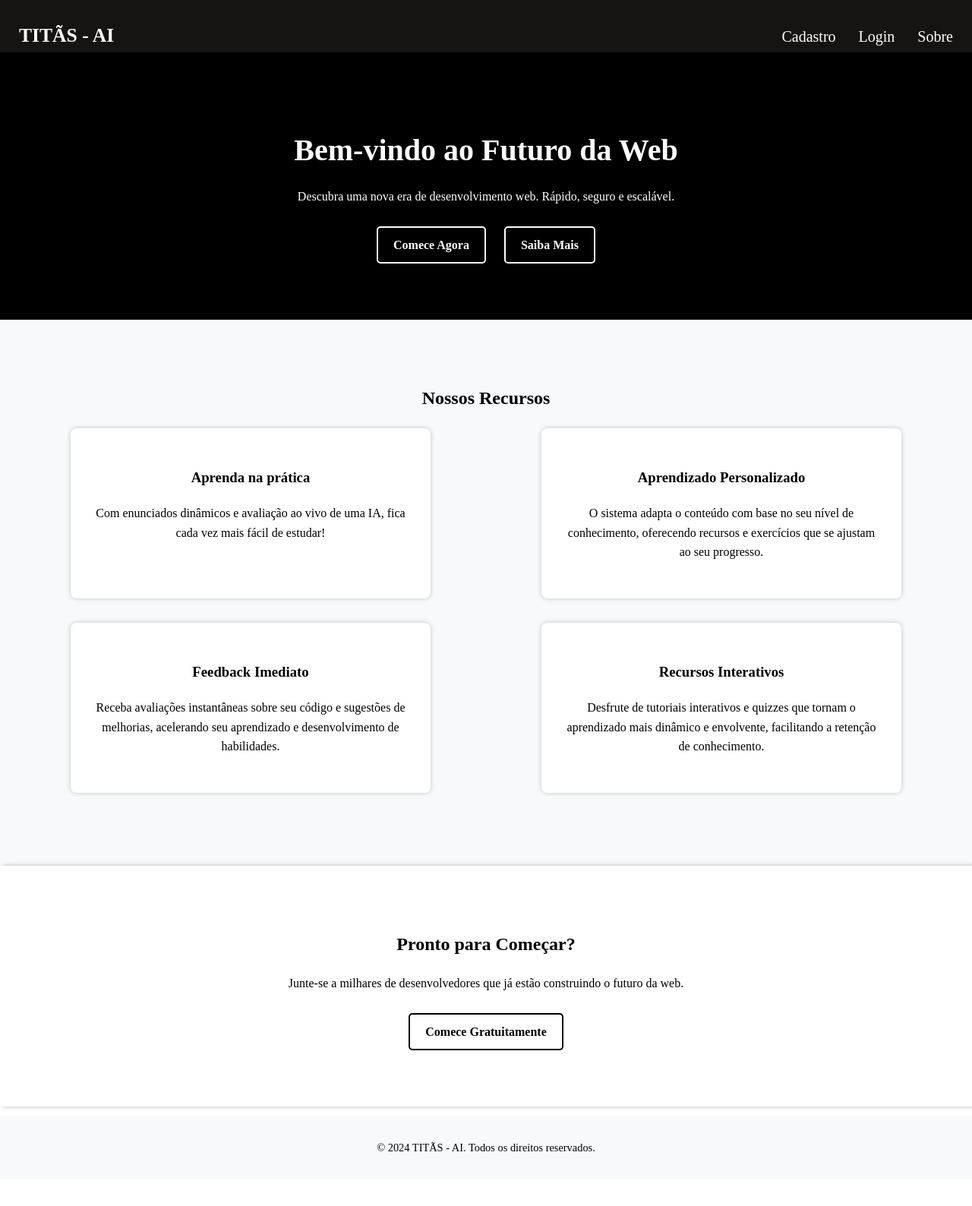
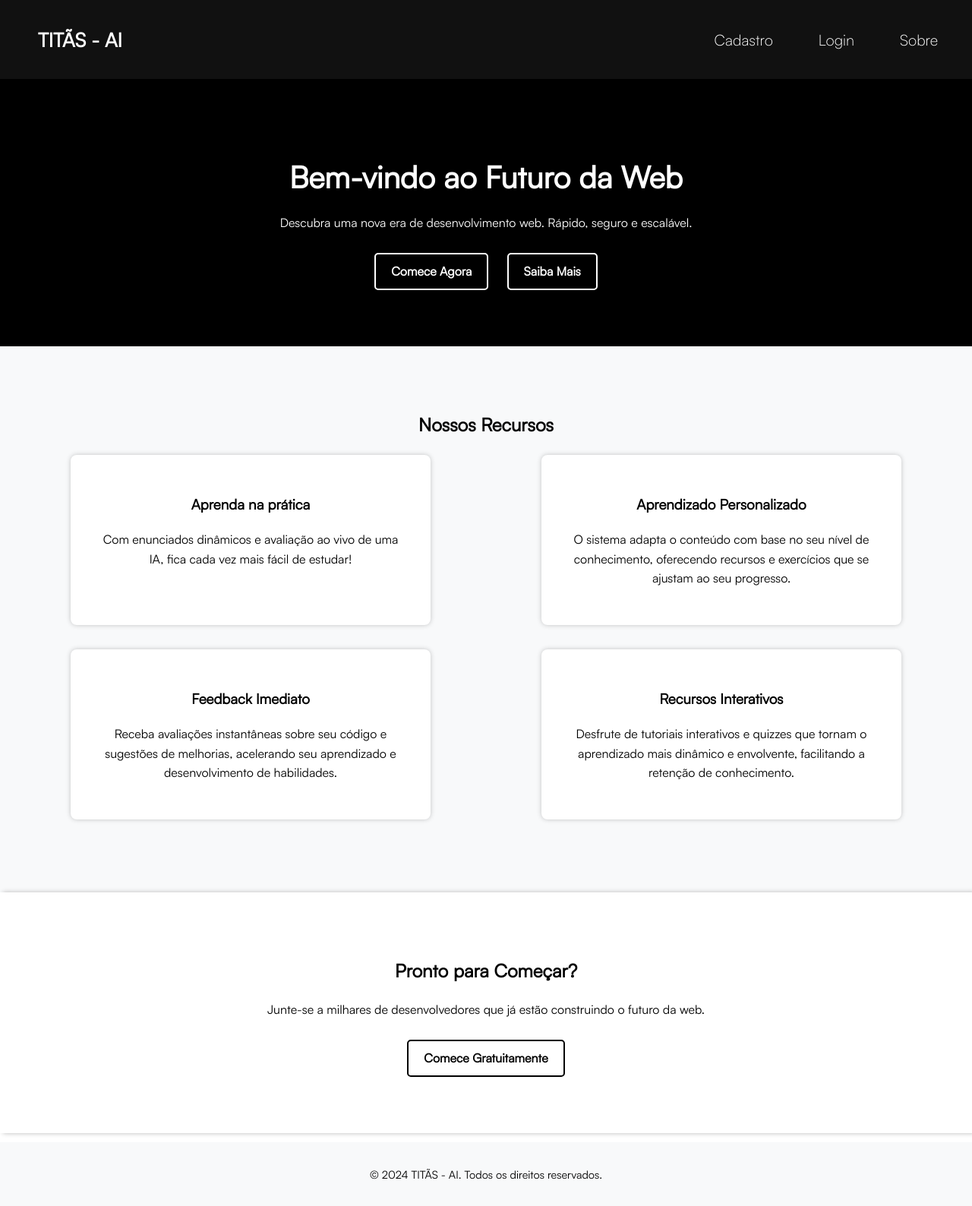
Before and after one commit to TITAS-IA/PROJ-IA-PYTHON, a Flask app: template IA-TITAS/templates/home.html in a window 1280 px wide. Shown: the whole page at 76% size. Before the commit the page ends 1516 px from the top, so only its background shows below. Run offline with Flask 3, Linux system fonts and the light colour scheme; the template is opened without the code that fills it, so the values that code supplies are empty.

Commit message:
concerto de merge conflits

```diff
--- a/IA-TITAS/static/css/Style.css
+++ b/IA-TITAS/static/css/Style.css
@@ -51,6 +51,6 @@ body {
     font-weight: bold;
 }
 
-#btn {
+/*#btn {
 
 }
--- a/IA-TITAS/static/css/StyleHome.css
+++ b/IA-TITAS/static/css/StyleHome.css
@@ -2,9 +2,27 @@ body, html {
     margin: 0;
     padding: 0;
     box-sizing: border-box;
-    font-family: Satoshi;
+    font-family: 'Satoshi-regular';
     line-height: 1.6;
 }
+
+@font-face {
+    font-family: 'Satoshi-Light';
+    src: url('../fonts/Satoshi-Light.woff2') format('woff2'),
+         url('../fonts/Satoshi-Light.woff') format('woff'),
+         url('../fonts/Satoshi-Light.ttf') format('truetype');
+    font-weight: 300;
+    font-display: swap;
+    font-style: normal;
+  }
+
+@font-face {
+    font-family: 'Satoshi-regular';
+    src: url(../fonts/Satoshi-Regular.woff2) format('woff2'),
+        url(../fonts/Satoshi-Regular.woff) format('woff'),
+        url(../fonts/Satoshi-Regular.ttf) format('truetype');
+}
+
 
 .container {
     margin: auto;
@@ -12,9 +30,10 @@ body, html {
 }
 
 header {
-    background-color: #161313;
-    padding: 0 0;
+    background-color: #111111;
+    padding: 0 ;
     display: flex;
+    align-items: center;
 }
 
 nav {
@@ -23,9 +42,6 @@ nav {
     flex-flow: row wrap;
     justify-content: space-between;
     align-items: center;
-    padding: 10px;
-    margin-bottom: 0px;
-    margin-top: -15px;
 }
 
 nav ul {
@@ -38,14 +54,21 @@ nav ul {
 
 nav ul li {
     margin-left: 15px;
-    margin-right: 15px;
+    margin-right: 45px;
 }
 
 nav a {
     text-decoration: none;
     padding: 15px;
+    margin-left: 35px;
     color: white;
     font-size: 20px;
+    font-family:  'Satoshi-regular';
+}
+
+nav li a {
+    font-family: 'Satoshi-light';
+    margin-left: 0;
 }
 
 nav li a:hover{
@@ -76,7 +99,6 @@ nav li a:hover::after{
     background-color: #000;
     color: #fff;
     text-align: center;
-    margin-top: -40px;
     padding: 4rem 0;
 }
 
@@ -133,7 +155,7 @@ nav li a:hover::after{
 .feature-card {
     background-color: #fff;
     border-radius: 8px;
-    box-shadow: 0px 0px 6px #05050538;
+    box-shadow: 0px 0px 6px rgba(5, 5, 5, 0.22);
     margin-bottom: 2rem;
     padding: 2rem;
     width: 33%;
@@ -141,7 +163,7 @@ nav li a:hover::after{
 }
 
 .feature-card:hover {
-    box-shadow: 0px 0px 6px rgba(0, 0, 0, 0.582);
+    box-shadow: 0px 0px 5px rgba(0, 0, 0, 0.5);
 }
 
 #start {
```
